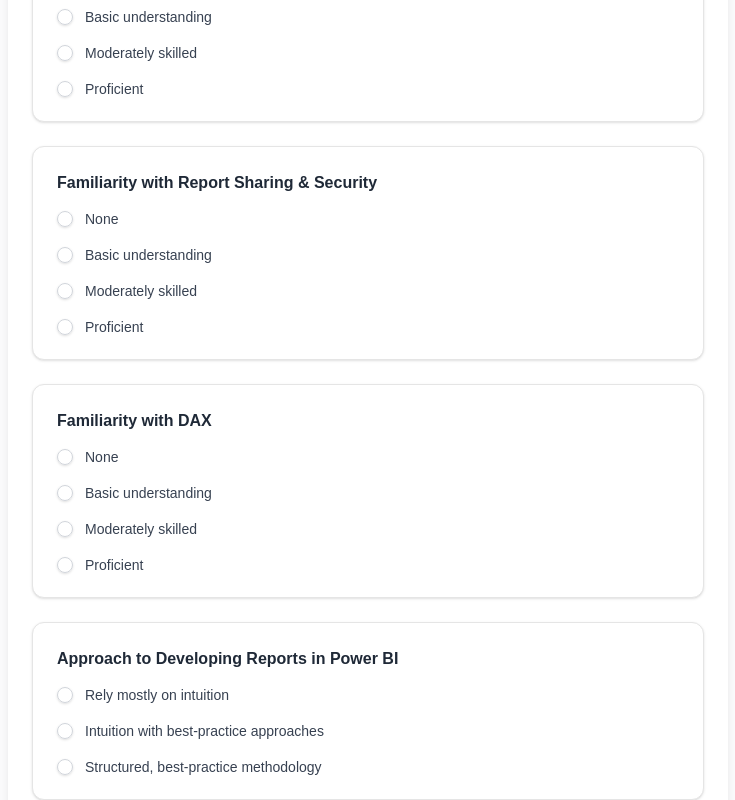
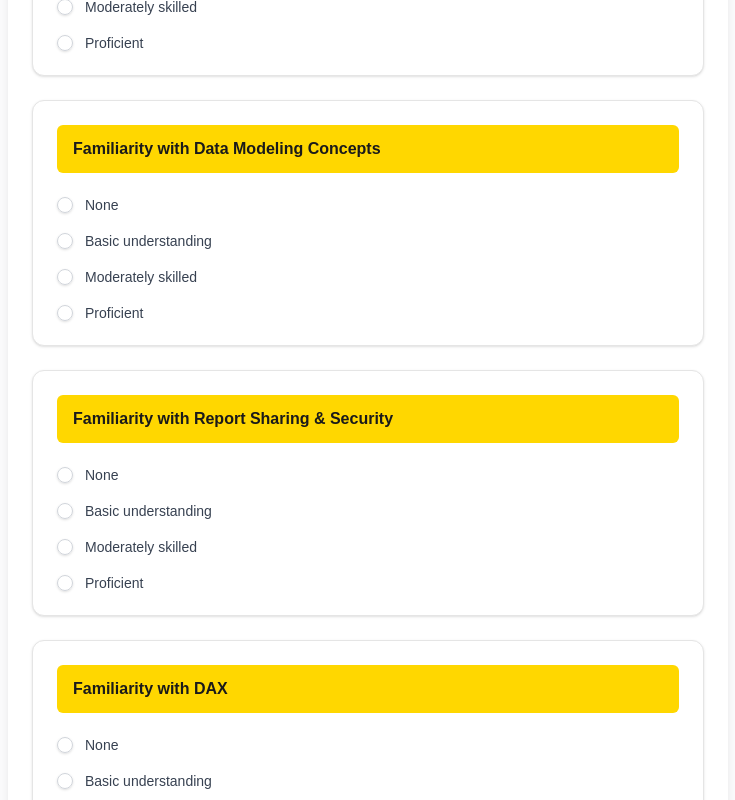
Before and after one commit to munawar-queper/power-bi-recommendation-engine-next, a Next.js app: page / in a window 1280 px wide. Shown: the part 1820-2620 px from the top of the page, without its empty margins (272-1007 px from the left). Built offline with nearby package versions, Linux system fonts and the light colour scheme.

Commit message:
follow amz theme and condition question arrange

```diff
--- a/components/QuestionComponent.tsx
+++ b/components/QuestionComponent.tsx
@@ -54,11 +54,22 @@ const QuestionComponent: React.FC<Props> = ({
     }
   };
 
+  const isQuestionVisible = (question: Question) => {
+    if (!question.conditional) return true;
+
+    const dependentQuestionKey = `question-${question.dependsOn?.questionId}`;
+    const selectedValue = selectedOptions.get(dependentQuestionKey)?.[0];
+
+    if (!selectedValue) return false;
+
+    return question.dependsOn?.optionIds.includes(Number(selectedValue));
+  };
+
   const handleSubmit = () => {
     const newErrors = new Set<number>();
 
     questions.forEach(question => {
-      if (!question.conditional) {
+      if (!question.conditional || isQuestionVisible(question)) {
         const key = `question-${question.id}`;
         if (!selectedOptions.get(key)?.length) {
           newErrors.add(question.id);
@@ -80,14 +91,18 @@ const QuestionComponent: React.FC<Props> = ({
 
   return (
     <div className="space-y-6">
-      {questions.map(question => (
+      {questions.map(question => {
+        if (!isQuestionVisible(question)) return null;
+
+        return (
           <Card
             key={question.id}
             className={cn(
               "transition-all duration-200",
               errors.has(question.id)
                 ? "border-destructive shadow-[0_0_0_1px] shadow-destructive"
-              : "hover:border-primary/50"
+                : "hover:border-primary/50",
+              question.conditional && "border-l-4 border-l-[#0E8D7B]"
             )}
           >
             <CardContent className="pt-6">
@@ -95,9 +110,16 @@ const QuestionComponent: React.FC<Props> = ({
                 {errors.has(question.id) && (
                   <AlertCircle className="h-5 w-5 text-destructive shrink-0 mt-0.5" />
                 )}
-              <h3 className="font-semibold text-gray-800 mb-4">
+                <div className="w-full">
+                  <div className="bg-[#FFD700] px-4 py-3 rounded-md mb-6">
+                    <h3 className="font-bold text-[#1A1A1A]">
                       {question.question}
                     </h3>
+                    {question.conditional && (
+                      <p className="text-sm text-[#4A4A4A] mt-1 mb-4">
+                        This question appears based on your previous answer
+                      </p>
+                    )}
                   </div>
 
                   {question.inputType === 'radio' ? (
@@ -145,9 +167,12 @@ const QuestionComponent: React.FC<Props> = ({
                       ))}
                     </div>
                   )}
+                </div>
+              </div>
             </CardContent>
           </Card>
-      ))}
+        );
+      })}
 
       {showEmail && (
         <Card className="mt-6">
--- a/public/config.json
+++ b/public/config.json
@@ -42,6 +42,21 @@
             {"id": 3, "text": "Built a few basic reports", "score": 10},
             {"id": 4, "text": "Regularly develop reports", "score": 20}
         ]
+    },
+    {
+        "id": 10,
+        "question": "Approach to Developing Reports in Power BI",
+        "inputType": "radio",
+        "options": [
+            {"id": 1, "text": "Rely mostly on intuition", "score": 5},
+            {"id": 2, "text": "Intuition with best-practice approaches", "score": 10},
+            {"id": 3, "text": "Structured, best-practice methodology", "score": 20}
+        ],
+        "conditional": true,
+        "dependsOn": {
+            "questionId": 4,
+            "optionIds": [3, 4]
+        }
     },
     {
         "id": 5,
@@ -97,20 +112,5 @@
             {"id": 3, "text": "Moderately skilled", "score": 10},
             {"id": 4, "text": "Proficient", "score": 20}
         ]
-    },
-    {
-        "id": 10,
-        "question": "Approach to Developing Reports in Power BI",
-        "inputType": "radio",
-        "options": [
-            {"id": 1, "text": "Rely mostly on intuition", "score": 5},
-            {"id": 2, "text": "Intuition with best-practice approaches", "score": 10},
-            {"id": 3, "text": "Structured, best-practice methodology", "score": 20}
-        ],
-        "conditional": true,
-        "dependsOn": {
-            "questionId": 4,
-            "optionIds": [3, 4]
-        }
     }
 ]
```
Also changed, not shown: types/index.ts (+6 -2 lines). Lines whose indentation alone changed are shown as unchanged.
